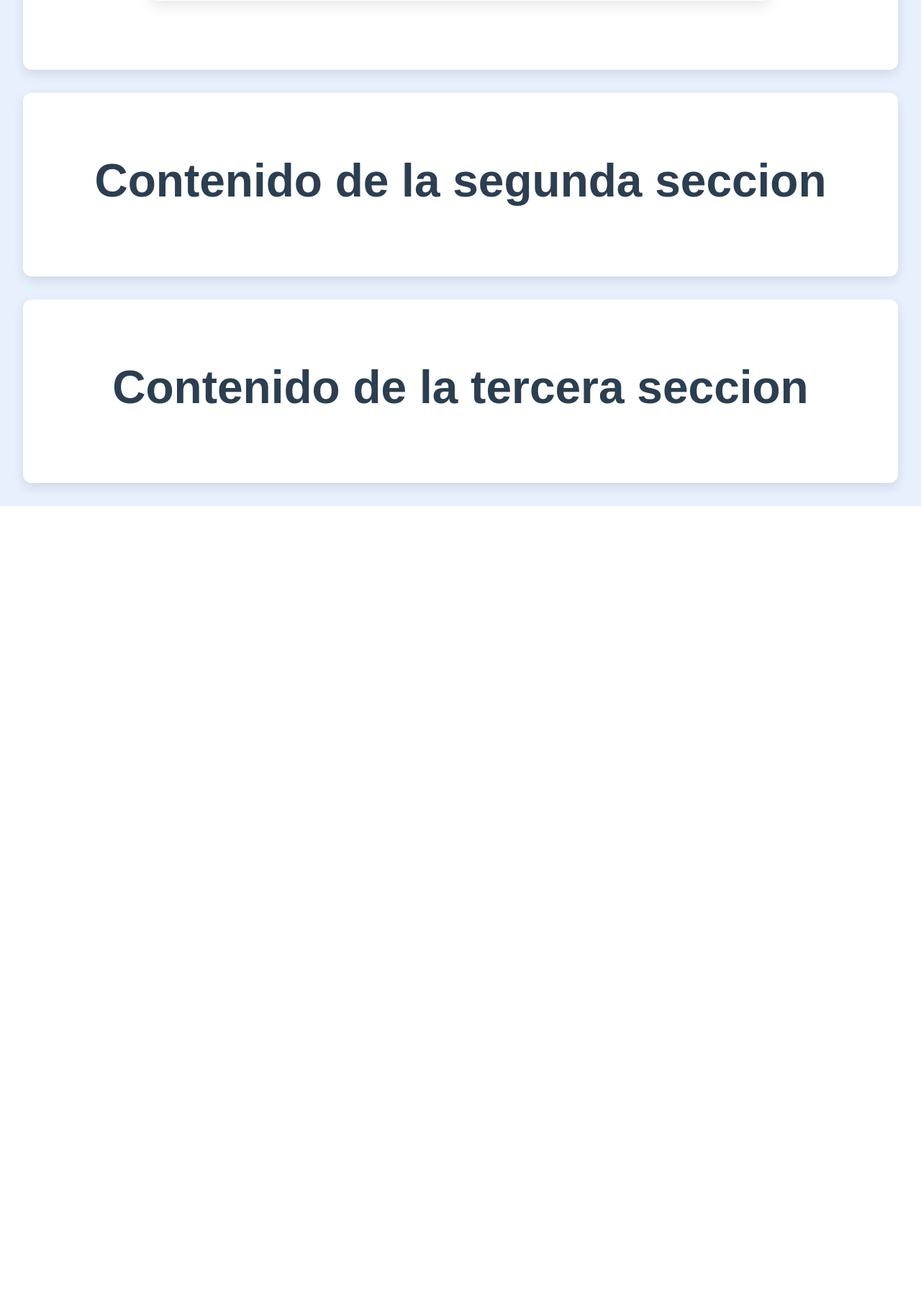
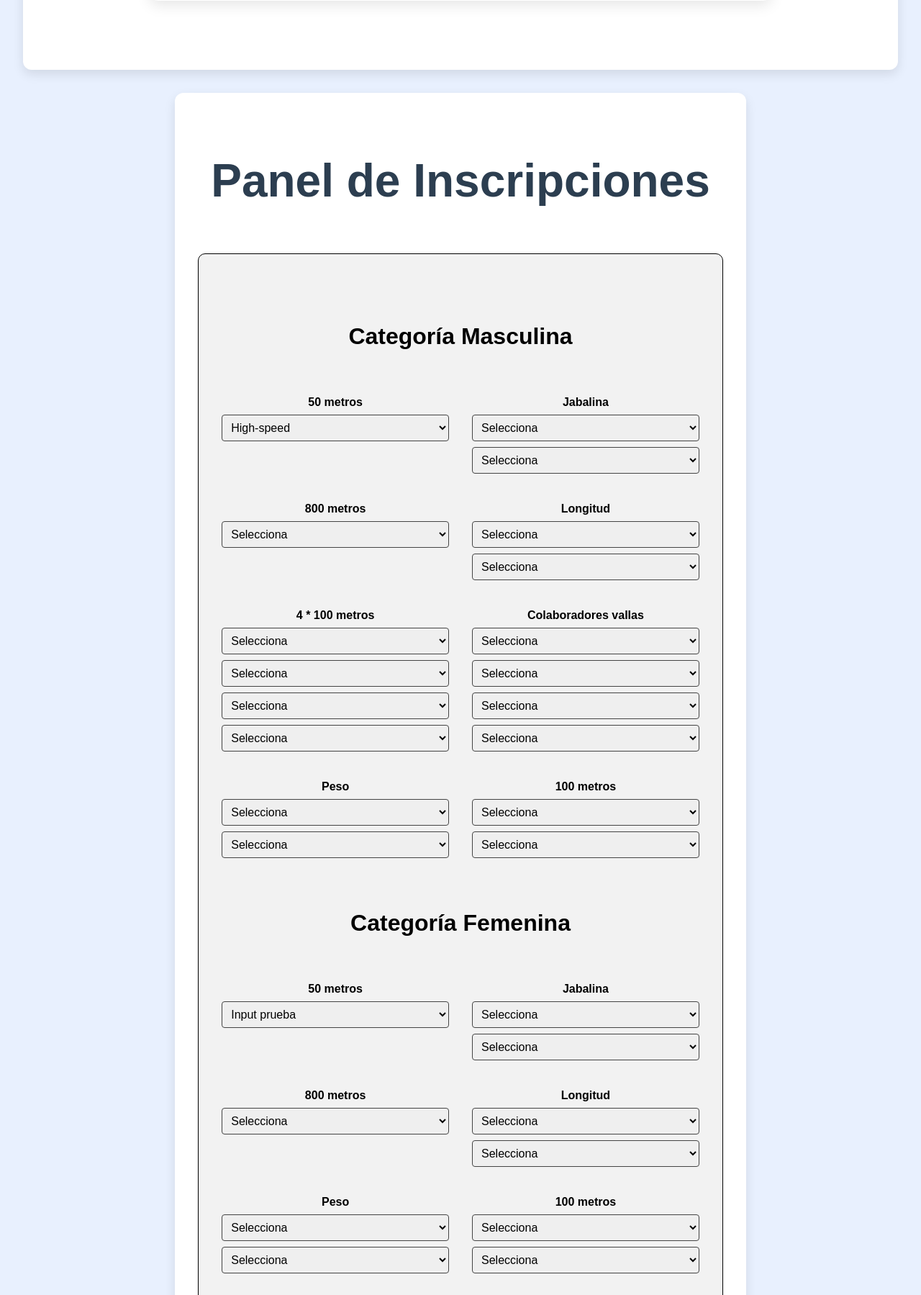
Before and after one commit to mau-14/Inscripciones-EVG, a PHP site: page /inscripcionesTorneoOlimpico.html in a window 1280 px wide. Shown: the part 1029-2828 px from the top of the page at 72% size. Before the commit the page ends 1732 px from the top, so only its background shows below. Run offline with PHP 8.4, Linux system fonts and the light colour scheme.

Commit message:
terminada primera versión de la página de inscripciones al torneo olímpico

```diff
--- a/mockups/css/inscripcionesTorneo.css
+++ b/mockups/css/inscripcionesTorneo.css
@@ -1,3 +1,7 @@
+body {
+  background-color: #e8f0fe;
+}
+
 main {
   padding: 2em;
   background-color: #e8f0fe;
@@ -17,6 +21,11 @@ section {
 
 section:hover {
   transform: translateY(-3px);
+}
+
+#sec2 {
+  width: 60%;
+  margin: 0 auto;
 }
 
 section h1 {
@@ -55,7 +64,7 @@ section h1 {
   left: 0;
   width: 100%;
   height: auto;
-  transform: translateY(-50%);
+  transform: translateY(0);
   transition: transform 0.1s linear;
   will-change: transform;
 }
@@ -99,25 +108,78 @@ section h1 {
   background-color: #e0ecf9;
 }
 
-/* Responsive */
-@media (max-width: 600px) {
-  .normas {
-    padding: 1.5em;
-  }
-
-  .normas h2 {
-    font-size: 1.5em;
-  }
+.formulario-inscripciones {
+  max-width: 1000px;
+  background-color: #f2f2f2;
+  margin: 0 auto;
+  border: 1px solid black;
+  border-radius: 10px;
+  padding: 2em;
 }
 
-/* Responsive */
-@media (max-width: 768px) {
-  section h1 {
-    font-size: 1.5em;
-    text-align: center;
-  }
+.formulario-inscripciones h2 {
+  font-size: 2em;
+  margin-top: 2em;
+  margin-bottom: 2em;
+  text-align: center;
+}
 
-  #sec1 img {
-    max-width: 90%;
-  }
+.grid-pruebas {
+  display: grid;
+  grid-template-columns: 1fr 1fr;
+  gap: 2em;
+  margin-bottom: 2em;
 }
+
+.campo {
+  display: flex;
+  flex-direction: column;
+}
+
+.campo label {
+  font-weight: bold;
+  margin-bottom: 0.5em;
+}
+
+.campo select {
+  margin-bottom: 0.5em;
+  padding: 0.5em;
+  border: 1px solid #444;
+  border-radius: 4px;
+  font-size: 1em;
+}
+
+.botones-formulario {
+  display: flex;
+  justify-content: center;
+  gap: 1em;
+}
+
+.botones-formulario button {
+  margin-top: 10%;
+  padding: 0.7em 2em;
+  font-size: 1em;
+  border-radius: 5px;
+  border: 1px solid #444;
+  cursor: pointer;
+}
+
+.botones-formulario button[type="submit"] {
+  background-color: green;
+  color: white;
+}
+
+.botones-formulario button[type="reset"] {
+  background-color: white;
+  color: #333;
+}
+
+.footer {
+  background-color: #336699;
+  color: #ecf0f1;
+  text-align: center;
+  padding: 1em;
+  font-size: 0.9em;
+  margin-top: 3em;
+  border-top: 3px solid #3498db;
+}
--- a/mockups/inscripcionesTorneoOlimpico.html
+++ b/mockups/inscripcionesTorneoOlimpico.html
@@ -10,7 +10,6 @@
       rel="stylesheet"
       href="https://cdnjs.cloudflare.com/ajax/libs/font-awesome/6.5.0/css/all.min.css"
     />
-
     <script>
       window.addEventListener("scroll", function () {
         const imagen = document.querySelector(".ventana-imagen img");
@@ -61,12 +60,158 @@
       </section>
 
       <section id="sec2">
-        <h1>Contenido de la segunda seccion</h1>
-      </section>
+        <h1>Panel de Inscripciones</h1>
 
-      <section id="sec3">
-        <h1>Contenido de la tercera seccion</h1>
+        <form
+          action="procesar_inscripcion.php"
+          method="POST"
+          class="formulario-inscripciones"
+        >
+          <h2>Categoría Masculina</h2>
+          <div class="grid-pruebas">
+            <div class="campo">
+              <label>50 metros</label>
+              <select>
+                <option>High-speed</option>
+              </select>
+            </div>
+            <div class="campo">
+              <label>Jabalina</label>
+              <select>
+                <option>Selecciona</option>
+              </select>
+              <select>
+                <option>Selecciona</option>
+              </select>
+            </div>
+            <div class="campo">
+              <label>800 metros</label>
+              <select>
+                <option>Selecciona</option>
+              </select>
+            </div>
+            <div class="campo">
+              <label>Longitud</label>
+              <select>
+                <option>Selecciona</option>
+              </select>
+              <select>
+                <option>Selecciona</option>
+              </select>
+            </div>
+            <div class="campo">
+              <label>4 * 100 metros</label>
+              <select>
+                <option>Selecciona</option>
+              </select>
+              <select>
+                <option>Selecciona</option>
+              </select>
+              <select>
+                <option>Selecciona</option>
+              </select>
+              <select>
+                <option>Selecciona</option>
+              </select>
+            </div>
+            <div class="campo">
+              <label>Colaboradores vallas</label>
+              <select>
+                <option>Selecciona</option>
+              </select>
+              <select>
+                <option>Selecciona</option>
+              </select>
+              <select>
+                <option>Selecciona</option>
+              </select>
+              <select>
+                <option>Selecciona</option>
+              </select>
+            </div>
+            <div class="campo">
+              <label>Peso</label>
+              <select>
+                <option>Selecciona</option>
+              </select>
+              <select>
+                <option>Selecciona</option>
+              </select>
+            </div>
+            <div class="campo">
+              <label>100 metros</label>
+              <select>
+                <option>Selecciona</option>
+              </select>
+              <select>
+                <option>Selecciona</option>
+              </select>
+            </div>
+          </div>
+
+          <h2>Categoría Femenina</h2>
+          <div class="grid-pruebas">
+            <div class="campo">
+              <label>50 metros</label>
+              <select>
+                <option>Input prueba</option>
+              </select>
+            </div>
+            <div class="campo">
+              <label>Jabalina</label>
+              <select>
+                <option>Selecciona</option>
+              </select>
+              <select>
+                <option>Selecciona</option>
+              </select>
+            </div>
+            <div class="campo">
+              <label>800 metros</label>
+              <select>
+                <option>Selecciona</option>
+              </select>
+            </div>
+            <div class="campo">
+              <label>Longitud</label>
+              <select>
+                <option>Selecciona</option>
+              </select>
+              <select>
+                <option>Selecciona</option>
+              </select>
+            </div>
+
+            <div class="campo">
+              <label>Peso</label>
+              <select>
+                <option>Selecciona</option>
+              </select>
+              <select>
+                <option>Selecciona</option>
+              </select>
+            </div>
+            <div class="campo">
+              <label>100 metros</label>
+              <select>
+                <option>Selecciona</option>
+              </select>
+              <select>
+                <option>Selecciona</option>
+              </select>
+            </div>
+          </div>
+
+          <div class="botones-formulario">
+            <button type="submit">Inscribir</button>
+            <button type="reset">Limpiar</button>
+          </div>
+        </form>
       </section>
     </main>
+
+    <footer class="footer">
+      <p>COPYRIGHT © 2019 FUNDACIÓN LOYOLA. TODOS LOS DERECHOS RESERVADOS.</p>
+    </footer>
   </body>
 </html>
```
